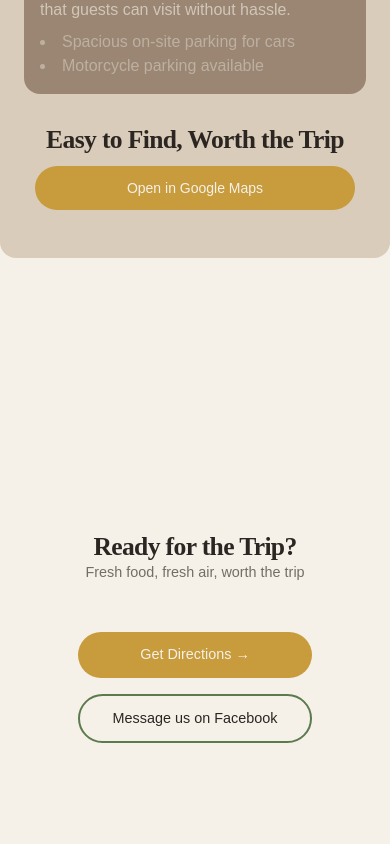
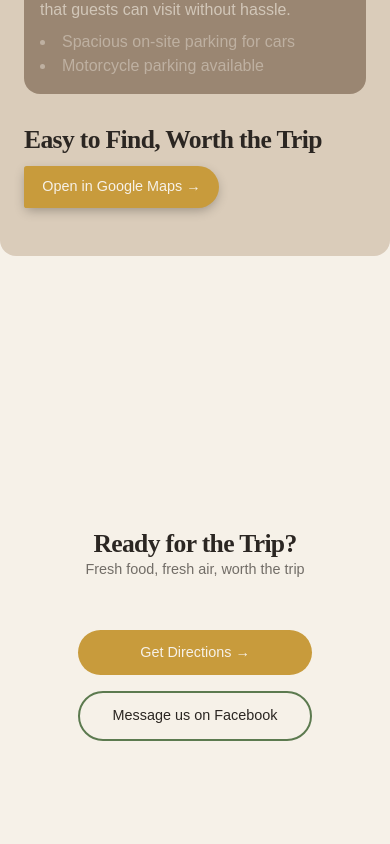
Before and after one commit to Kopi-Naparan1/Cafe-sa-Bukid, a Next.js app: page /contact in a window 390 px wide. Shown: the part 2940-3784 px from the top of the page. Built offline with nearby package versions, Linux system fonts and the light colour scheme.

Commit message:
Refactor LandMark, MenuItems, AboutPreview, MenuPreview, and Footer components; adjust styles for improved layout consistency and user experience.

```diff
--- a/src/app/contact/components/LandMark.jsx
+++ b/src/app/contact/components/LandMark.jsx
@@ -57,7 +57,7 @@ export default function LandMark() {
         md:py-10
       "
     >
-      <span className="block md:hidden text-xs font-medium uppercase text-center tracking-[.16em] text-primary/60 mb-6">
+      <span className="block md:hidden text-xs font-medium uppercase text-left tracking-[.16em] text-primary/60 mb-6">
         Getting Here
       </span>{" "}
       {/* BLOCKS — LEFT */}
@@ -85,10 +85,11 @@ export default function LandMark() {
         mt-8
           md:col-span-2
           flex flex-col
-          justify-center
+          justify-start
+          md:justify-center
           gap-3 md:gap-5
 
-          items-center
+          items-start
           md:items-end
           md:text-right
         "
@@ -96,7 +97,7 @@ export default function LandMark() {
         <span className="hidden md:block text-xs font-medium uppercase text-center tracking-[.16em] text-primary/60 mb-4">
           Getting Here
         </span>
-        <h2 className="font-heading font-extrabold tracking-tight text-center md:text-right text-[clamp(1.6rem,4vw,3rem)] leading-[1.1]">
+        <h2 className="font-heading font-extrabold tracking-tight text-left md:text-right text-[clamp(1.6rem,4vw,3rem)] leading-[1.1]">
           Easy to Find, Worth the Trip
         </h2>
 
@@ -114,8 +115,10 @@ export default function LandMark() {
     px-6 md:px-10
     py-3
     md:mt-6
+    hidden
+    md:flex
 
-    flex items-center justify-center
+      items-center justify-center
     text-center
 
     text-sm sm:text-base md:text-lg
@@ -137,6 +140,30 @@ export default function LandMark() {
         >
           Open in Google Maps
         </Link>
+
+        <Link
+          href="/about"
+          className="
+          rounded-r-4xl rounded-l-sm
+          w-[clamp(180px,50vw,300px)]
+
+              shadow-[0_4px_12px_-2px_rgba(0,0,0,0.3)]
+          py-2.5
+          md:hidden
+           items-center justify-center
+          text-center
+          text-[clamp(.9rem,1.5vw,1.1rem)]
+          font-medium text-background
+          bg-accent
+          flex
+
+          transition-all duration-150
+          hover:bg-accent/80 hover:translate-x-px
+
+        "
+        >
+          Open in Google Maps →
+        </Link>
       </div>
     </Section>
   );
--- a/src/app/menu/components/MenuItems.jsx
+++ b/src/app/menu/components/MenuItems.jsx
@@ -111,7 +111,7 @@ export default function MenuItems() {
             ))}
           </div>
         </div>
-        <div className="md:hidden max-w-content mx-auto px-6 pb-4 flex justify-end">
+        <div className="md:hidden max-w-content mx-auto px-6 pb-4 flex justify-center">
           <button
             type="button"
             onClick={toggleAllVisibleItems}
--- a/src/components/sections/AboutPreview.jsx
+++ b/src/components/sections/AboutPreview.jsx
@@ -93,7 +93,7 @@ export default function AboutPreview() {
         href="/about"
         className="
           rounded-r-4xl rounded-l-sm
-          w-[clamp(160px,50vw,240px)] md:w-auto md:max-w-[25vw]
+          w-[clamp(180px,55vw,320px)] md:w-auto md:max-w-[25vw]
           md:mt-6
               shadow-[0_4px_12px_-2px_rgba(0,0,0,0.3)]
           py-2.5
--- a/src/components/sections/MenuPreview.jsx
+++ b/src/components/sections/MenuPreview.jsx
@@ -88,7 +88,7 @@ export default function MenuPreview() {
       <Link
         href="/about"
         className="
-        h-[5vh]
+        h-[6vh]
 rounded-r-4xl rounded-l-sm
 w-[clamp(160px,50vw,240px)]
 
--- a/src/components/ui/Footer.jsx
+++ b/src/components/ui/Footer.jsx
@@ -25,7 +25,7 @@ export default function Footer() {
             href="https://www.facebook.com"
             target="_blank"
             rel="noopener noreferrer"
-            className="md:inline-flex hidden  items-center gap-1.5 text-xs font-medium text-background/60 border border-primary/20 rounded-md px-2.5 py-1.5 hover:bg-accent/50 transition"
+            className="md:inline-flex hidden  items-center gap-1.5 text-xs font-medium text-background/60 border border-background/10 rounded-md px-2.5 py-1.5 hover:bg-accent/50 transition"
           >
             Message us
           </a>
@@ -36,12 +36,12 @@ export default function Footer() {
           <p className="text-[10px] uppercase tracking-widest text-background/60 mb-3">
             Pages
           </p>
-          <ul className="flex flex-col gap-2">
+          <ul className="flex flex-col gap-4">
             {links.map((item) => (
               <li key={item.href}>
                 <Link
                   href={item.href}
-                  className="text-[13px] text-background/60 hover:text-background transition"
+                  className="text-[13px] text-background/60 hover:text-background border border-background/10 rounded-md px-2.5 py-1.5 hover:bg-accent/50 transition"
                 >
                   {item.label}
                 </Link>
@@ -72,7 +72,7 @@ export default function Footer() {
             href="https://www.google.com/maps/dir/?api=1&destination=8.05238,124.9021849"
             target="_blank"
             rel="noopener noreferrer"
-            className="hidden md:inline-flex items-center gap-1.5 text-[13px] font-medium text-background/90 bg-primary/10 border border-primary/25 rounded-md px-3 py-1.5 hover:bg-accent/50 transition"
+            className="hidden md:inline-flex items-center gap-1.5 text-[13px] font-medium text-background/90 bg-primary/10 border border-background/10 rounded-md px-3 py-1.5 hover:bg-accent/50 transition"
           >
             Get directions
           </a>
```
